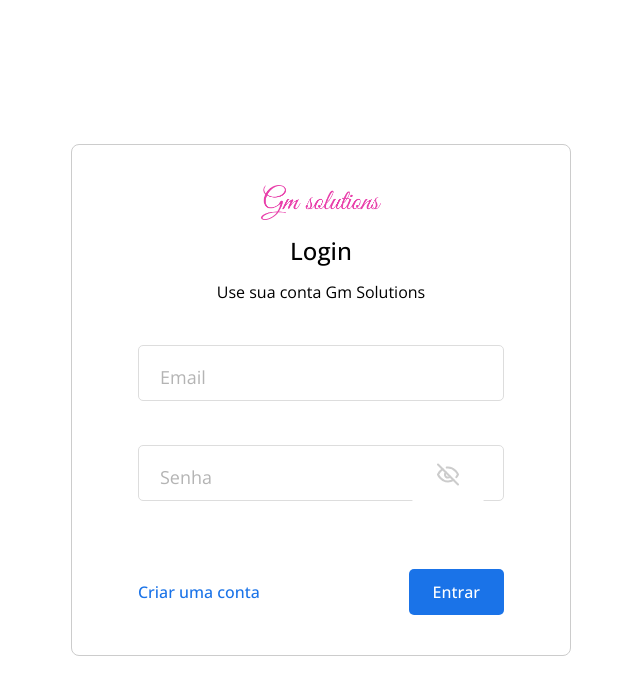
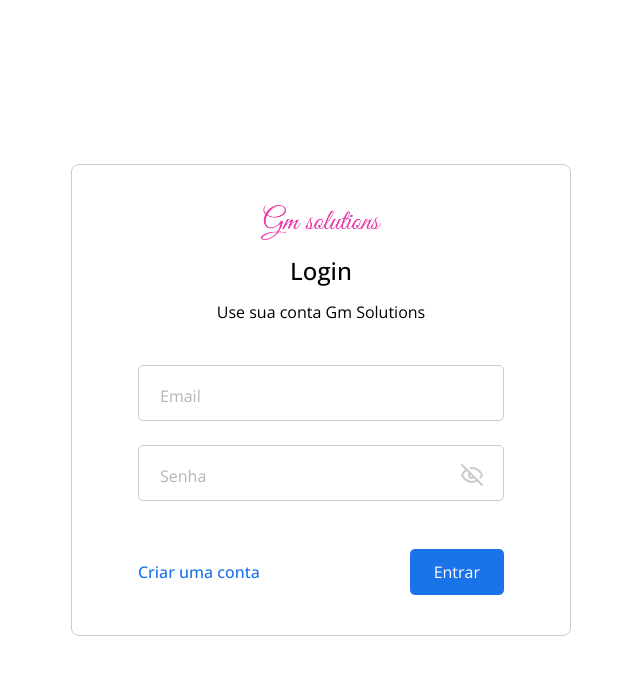
Before and after one commit to gbmouraa/gm_sistema_de_chamados, a React (Create React App) app: page / in a window 1280 px wide. Shown: the top 694 px of the page, without its empty margins (319-959 px from the left). Built offline with nearby package versions, Linux system fonts and the light colour scheme.

Commit message:
fix: changed className to fix inherited styles

```diff
--- a/src/pages/Clientes/clientes.scss
+++ b/src/pages/Clientes/clientes.scss
@@ -1,6 +1,6 @@
 @import "../../index.scss";
 
-.form {
+.form-clientes {
   display: flex;
   flex-direction: column;
 
--- a/src/pages/Clientes/index.jsx
+++ b/src/pages/Clientes/index.jsx
@@ -58,7 +58,7 @@ function Clientes() {
           </Title>
 
           <section>
-            <div className="form">
+            <div className="form-clientes">
               <div className="input-container">
                 <label htmlFor="nome-empresa">Nome Fantasia</label>
 
```
